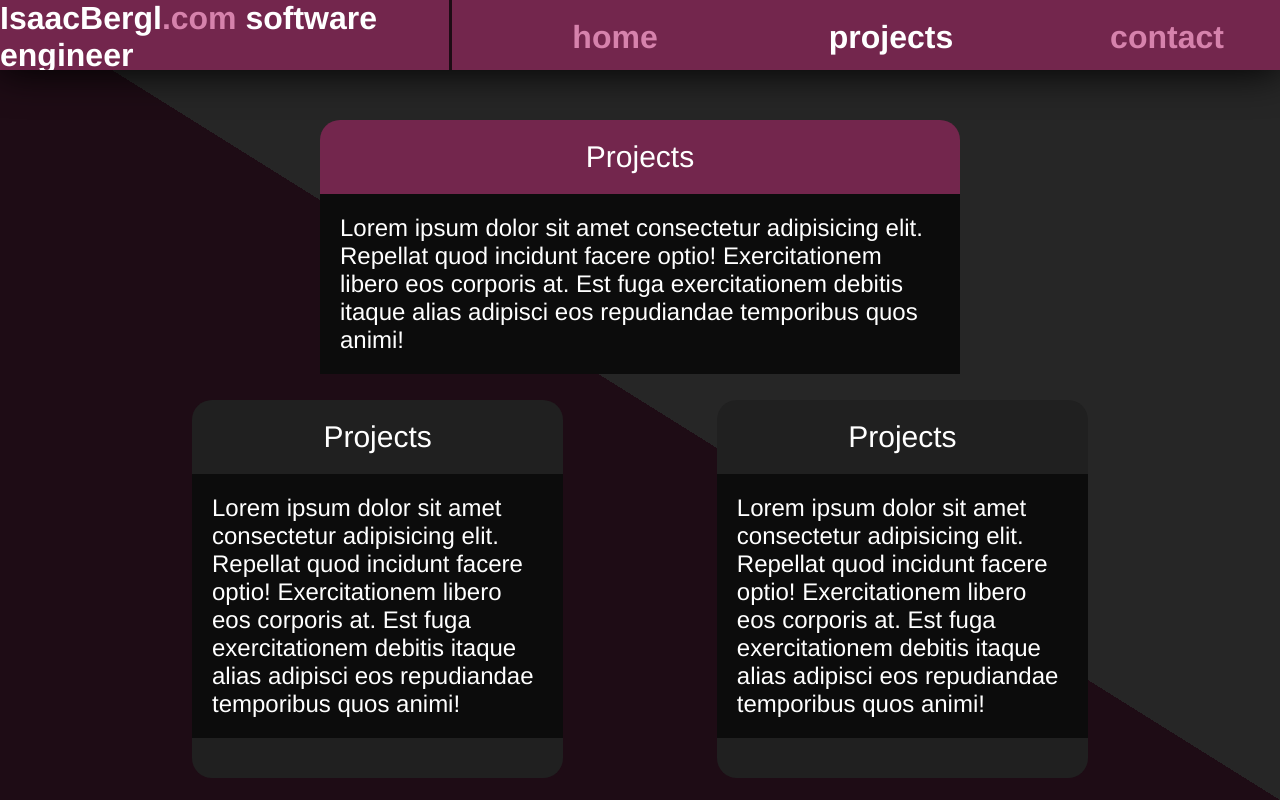
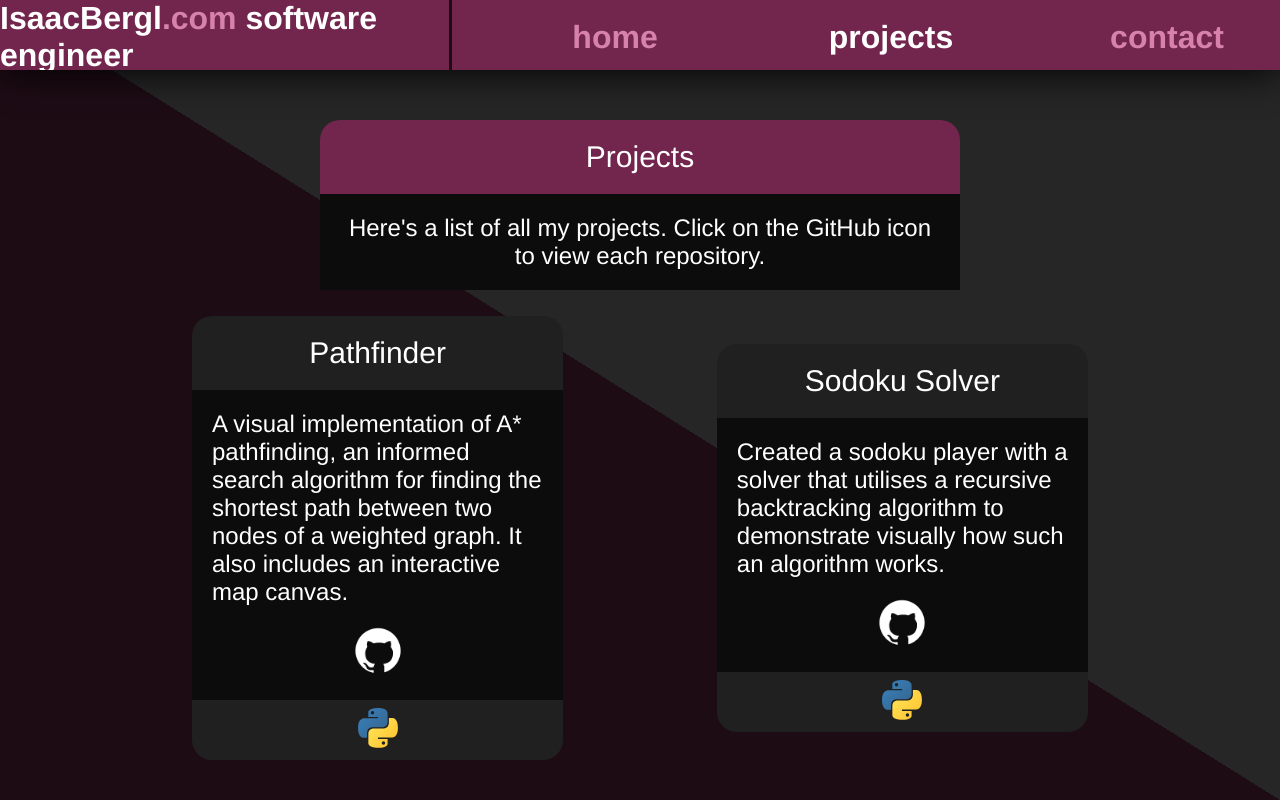
Before and after one commit to itbergl/personal-website-react, a React (Create React App) app: page / in a window 1280 px wide. Both pictures are taken after a click on the element "projects". Built offline with nearby package versions, Linux system fonts and the light colour scheme.

Commit message:
added basic project screen

```diff
--- a/src/components/SubPages/Home.js
+++ b/src/components/SubPages/Home.js
@@ -75,7 +75,12 @@ const Home = () => {
             >
               <div className="technology-home-grid">
                 {technologies.map((tech) => (
-                  <Technology key={tech} height="70px" name={tech}></Technology>
+                  <Technology
+                    key={tech}
+                    label
+                    height="70px"
+                    name={tech}
+                  ></Technology>
                 ))}
               </div>
             </Panel>
--- a/src/components/SubPages/Panel.js
+++ b/src/components/SubPages/Panel.js
@@ -43,7 +43,7 @@ const Panel = ({
         paddingTop: 0,
       };
 
-  cssFooter.padding = radius;
+  // cssFooter.padding = radius;
   cssHeader.padding = radius;
 
   // this probably isn't best practice
--- /dev/null
+++ b/src/components/SubPages/Project.js
@@ -0,0 +1,48 @@
+import React, { Children } from "react";
+import Technology from "./Technology";
+import Panel from "./Panel";
+import github from "../../images/github.png";
+
+const Project = ({ children, name, technologies, repo }) => {
+  return (
+    <Panel
+      title={<div className="page-title">{name}</div>}
+      footer={
+        <div
+          className="technology-home-grid"
+          style={{ padding: "8px 0 8px 0" }}
+        >
+          {technologies.map((tech) => (
+            <Technology key={tech} height="40px" name={tech}></Technology>
+          ))}
+        </div>
+      }
+      //   onClick={() =>
+      //     showOverlay(<Panel title={<div>Hello There</div>}></Panel>)
+      //   }
+    >
+      {" "}
+      <div style={{ display: "flex", flexDirection: "column", rowGap: "20px" }}>
+        <div className="panel-text">{children}</div>
+        <a
+          style={{
+            display: "block",
+            marginLeft: "auto",
+            marginRight: "auto",
+          }}
+          href={repo}
+          target="_blank"
+          rel="noreferrer"
+        >
+          <img
+            src={github}
+            alt="github icon"
+            className="contact-icon icon"
+          ></img>
+        </a>
+      </div>
+    </Panel>
+  );
+};
+
+export default Project;
--- a/src/components/SubPages/Projects.js
+++ b/src/components/SubPages/Projects.js
@@ -1,4 +1,5 @@
 import Panel from "./Panel";
+import Project from "./Project";
 
 const Projects = ({ showOverlay }) => {
   return (
@@ -8,48 +9,89 @@ const Projects = ({ showOverlay }) => {
           titlePanel
           bannerColor="var(--col-primary)"
           title={<div className="page-title">Projects</div>}
-          bottom={false}
-          // change this
         >
-          <div className="panel-text">
-            Lorem ipsum dolor sit amet consectetur adipisicing elit. Repellat
-            quod incidunt facere optio! Exercitationem libero eos corporis at.
-            Est fuga exercitationem debitis itaque alias adipisci eos
-            repudiandae temporibus quos animi!
+          <div className="panel-text" style={{ textAlign: "center" }}>
+            Here's a list of all my projects. Click on the GitHub icon to view
+            each repository.
           </div>
         </Panel>
       </div>
       <div className="panel-grid">
-        <Panel
-          title={<div className="page-title">Projects</div>}
-          footer
-          onClick={() =>
-            showOverlay(<Panel title={<div>Hello There</div>}></Panel>)
-          }
+        <Project
+          name="Pathfinder"
+          technologies={["python"]}
+          repo="https://github.com/itbergl/pathfinding"
         >
-          {" "}
-          <div className="panel-text">
-            Lorem ipsum dolor sit amet consectetur adipisicing elit. Repellat
-            quod incidunt facere optio! Exercitationem libero eos corporis at.
-            Est fuga exercitationem debitis itaque alias adipisci eos
-            repudiandae temporibus quos animi!
-          </div>
-        </Panel>
-        <Panel
-          title={<div className="page-title">Projects</div>}
-          footer
-          onClick={() =>
-            showOverlay(<Panel title={<div>Hello There</div>}></Panel>)
-          }
+          A visual implementation of A* pathfinding, an informed search
+          algorithm for finding the shortest path between two nodes of a
+          weighted graph. It also includes an interactive map canvas.
+        </Project>
+
+        <Project
+          name="Sodoku Solver"
+          technologies={["python"]}
+          repo="https://github.com/itbergl/sodoku"
         >
-          {" "}
-          <div className="panel-text">
-            Lorem ipsum dolor sit amet consectetur adipisicing elit. Repellat
-            quod incidunt facere optio! Exercitationem libero eos corporis at.
-            Est fuga exercitationem debitis itaque alias adipisci eos
-            repudiandae temporibus quos animi!
-          </div>
-        </Panel>
+          Created a sodoku player with a solver that utilises a recursive
+          backtracking algorithm to demonstrate visually how such an algorithm
+          works.
+        </Project>
+        <Project
+          name="Terminal Donut"
+          technologies={["c"]}
+          repo="https://github.com/itbergl/terminal-donut"
+        >
+          Created a C program that simulates a 3D rotating donut and displays a
+          rendering to the terminal usinh ASCII symbols to represent brightness.
+        </Project>
+
+        <Project
+          name="Particle Simulator"
+          technologies={["csharp", "unity"]}
+          repo="https://github.com/SmallMolecules/small-molecules"
+        >
+          Created a 3D particle simulator that can simulate 100s of particles in
+          an interactive Unity environment for mixed reality application. Gave
+          developers the framework to implement their own collision event
+          handling and custom force fields.
+        </Project>
+
+        <Project
+          name="Wood Hackathon"
+          technologies={["javascript", "html5", "css"]}
+          repo="https://github.com/cookies-xor-cream/wood-hackathon-2021 "
+        >
+          Won first place in a Hackathon by engineering consulting company Wood.
+          Worked in a team of 4 to create an interactive web app in 24 hours
+          that can help drive decisions about carbon emissions.
+        </Project>
+        <Project
+          name="Poker Pot Cacluator"
+          technologies={["javascript", "html5", "css"]}
+          repo="https://github.com/itbergl/pot-splitter-web"
+        >
+          Made a website for calculating the results of a poker hand, and how a
+          pot should be split when there is complicated betting.
+        </Project>
+        <Project
+          name="3D Boids"
+          technologies={["python"]}
+          repo="https://github.com/itbergl/swarm"
+        >
+          Created a 3D boid simulator according to [this paper] by PERSON. The
+          purpose of this paper was to model the behaviour of swarming animals
+          like fish, birds and insects using a simple set of rules for each
+          creature.
+        </Project>
+        <Project
+          name="Personal Website"
+          technologies={["javascript", "react", "html5", "css"]}
+          repo="https://github.com/itbergl/personal-website-react"
+        >
+          This website was made using React - a powerful Javascript library for
+          creating interactive front end websites. This was my first time using
+          this framework.
+        </Project>
       </div>
     </div>
   );
--- a/src/components/SubPages/Technology.js
+++ b/src/components/SubPages/Technology.js
@@ -10,7 +10,7 @@ import javascript from "../../images/javascript.svg";
 import react from "../../images/react.svg";
 import unity from "../../images/unity.svg";
 
-const Technology = ({ children, name, height }) => {
+const Technology = ({ children, name, height, label }) => {
   const map = {
     java: java,
     python: python,
@@ -34,7 +34,7 @@ const Technology = ({ children, name, height }) => {
         className="icon"
       />
       {children}
-      <p style={{ textAlign: "center" }}>{name}</p>
+      {label ? <p style={{ textAlign: "center" }}>{name}</p> : null}
     </div>
   );
 };
```
Also changed, not shown: src/components/SubPages/Contact.js (+4 -4 lines).
